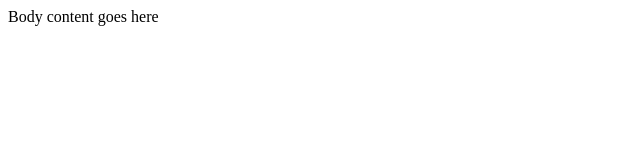
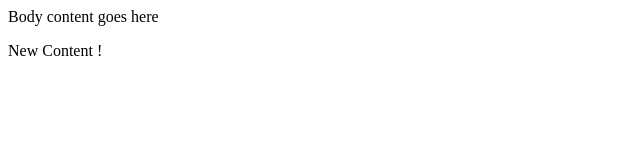
Before and after one commit to suresh1303/test, a plain HTML site: page index.html in a window 1280 px wide. Shown: the full height of the page, 0-640 px from the left. Drawn offline with Linux system fonts and the light colour scheme.

Commit message:
Aug 8- 3pm

```diff
--- a/index.html
+++ b/index.html
@@ -4,5 +4,6 @@
 </head>
 <body>
 Body content goes here
+<p>New Content !</p>
 </body>
 </html>
```
